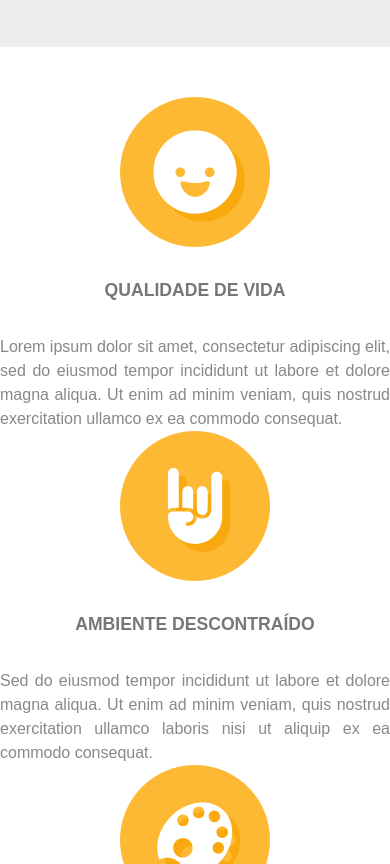
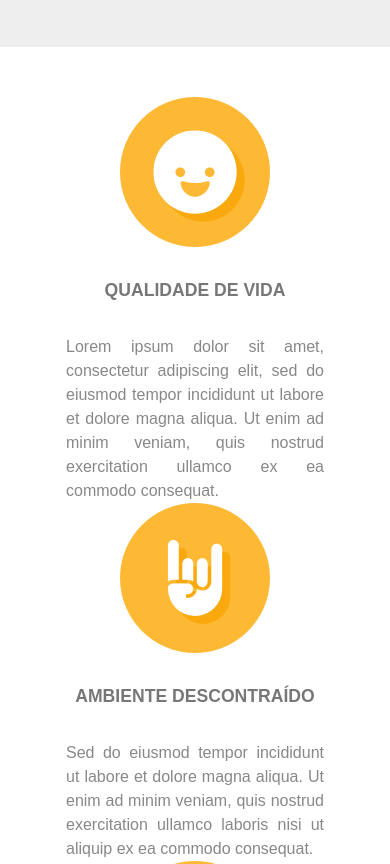
Before and after one commit to watinha/landing, a website built with webpack: page dist/index.html in a window 390 px wide. Shown: the part 1426-2290 px from the top of the page. Built offline with nearby package versions, Linux system fonts and the light colour scheme; no server answers.

Commit message:
replacing media query, with flexbox layout

```diff
--- a/src/css/style.css
+++ b/src/css/style.css
@@ -154,8 +154,14 @@ header h1 {
   padding: 50px 0;
   text-align: center;
 }
+.column__container {
+  display: flex;
+  flex-wrap: wrap;
+  justify-content: center;
+}
 .features__column {
-  min-width: 225px;
+  min-width: 258px;
+  width: 30%;
 }
 .features__column+.features__column {
   margin-left: 5%;
@@ -183,9 +189,6 @@ header h1 {
 }
 .features .wrapper a {
   padding-bottom: 0;
-}
-.column__container {
-  display: flex;
 }
 
 /* Opennings */
@@ -238,7 +241,4 @@ footer .wrapper {
   .features__column+.features__column {
     margin-left: 0;
   }
-  .column__container {
-    display: block;
-  }
 }
```
